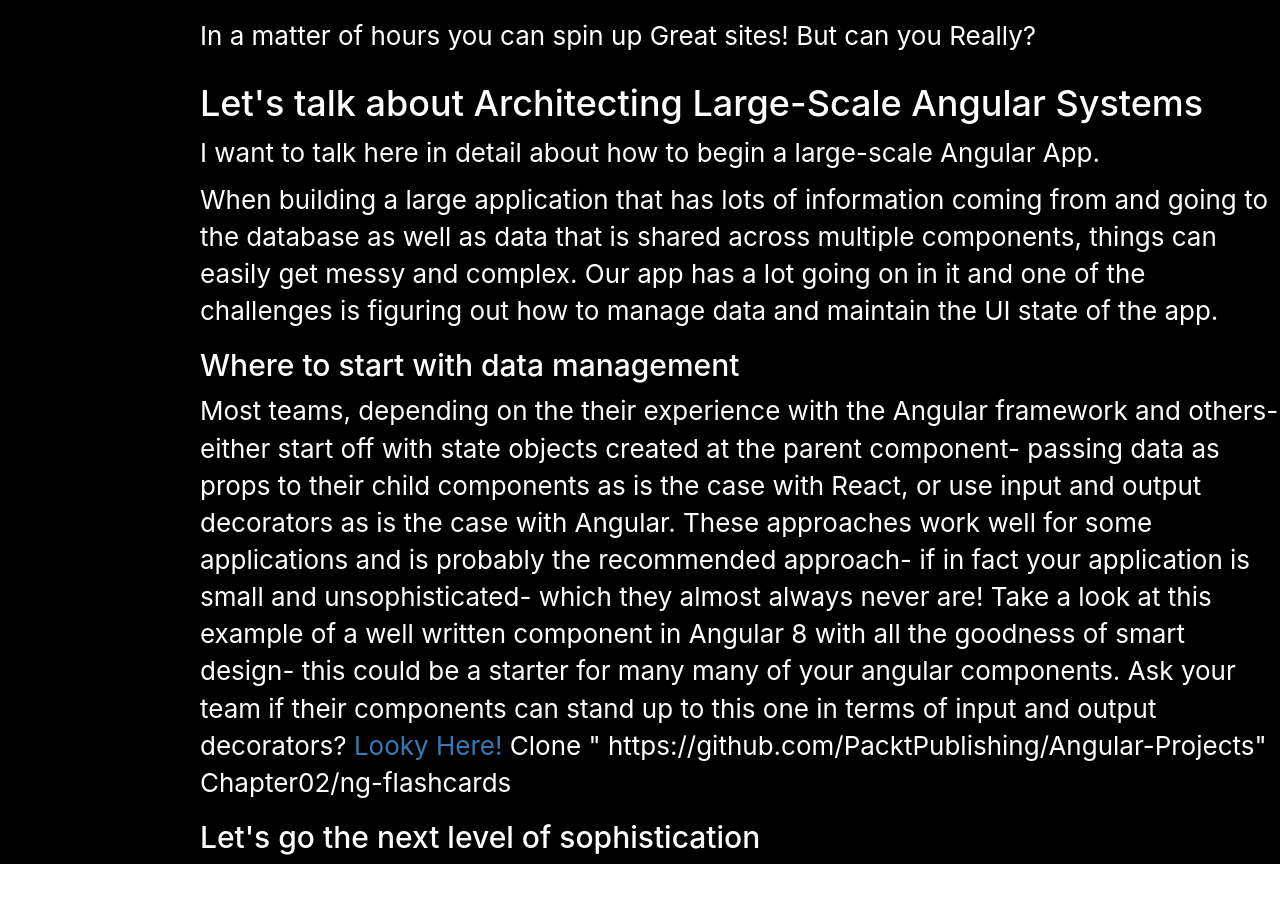
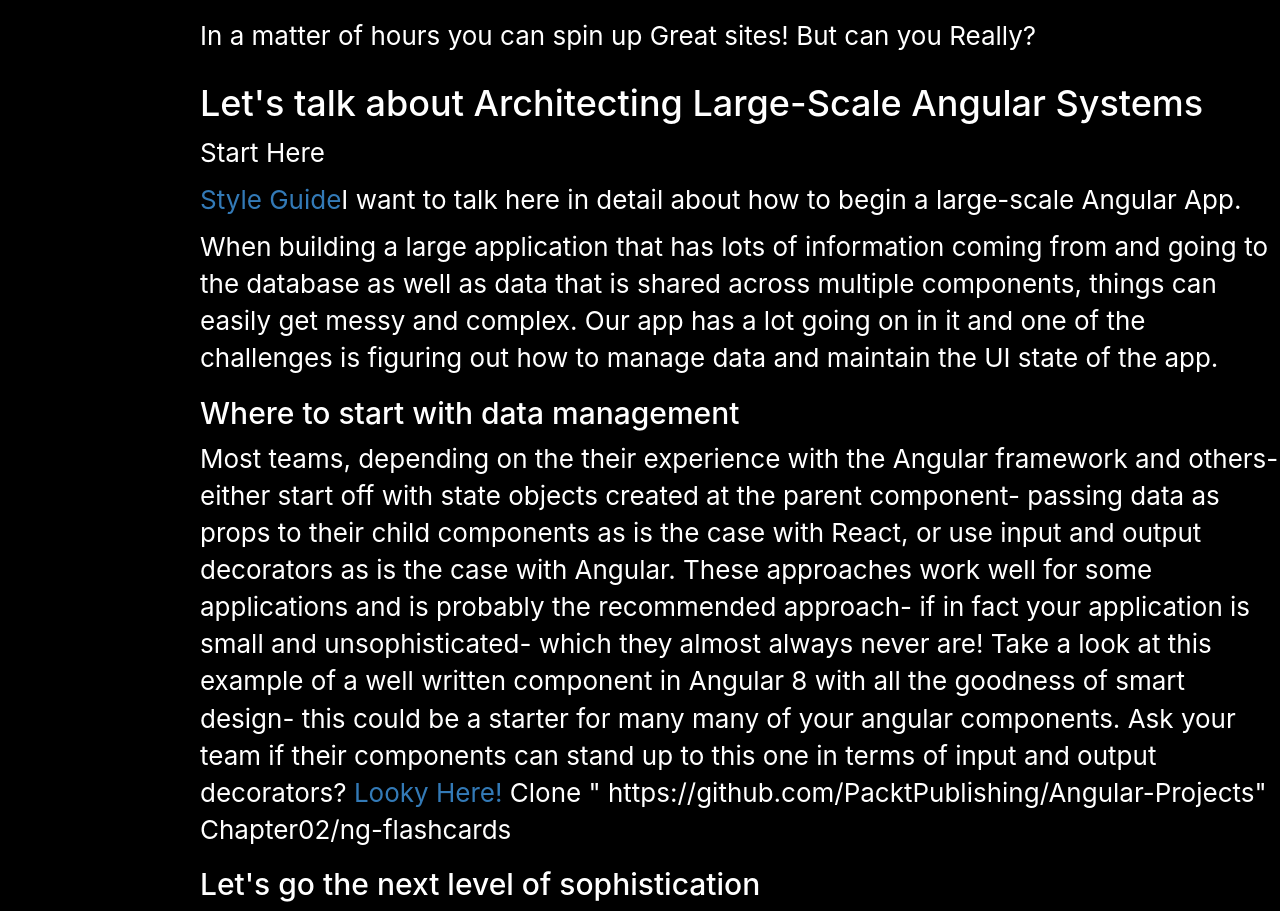
Before and after one commit to kendallmark3/introduction, a React (Create React App) app: page / in a window 1280 px wide. Shown: the part 940-1851 px from the top of the page. Before the commit the page ends 1804 px from the top, so only its background shows below. Built offline with nearby package versions, Linux system fonts and the light colour scheme.

Commit message:
styleguide

```diff
--- a/src/App.js
+++ b/src/App.js
@@ -136,6 +136,8 @@
         <div>
           <h1>Let's talk about Architecting Large-Scale Angular Systems</h1>
           <p>
+          <p>Start Here</p>
+          <a href="https://angular.io/guide/styleguide">Style Guide</a>
           I want to talk here in detail about how to begin a large-scale Angular App.
           </p>
          <p>When building a large application that has lots of information coming
```
